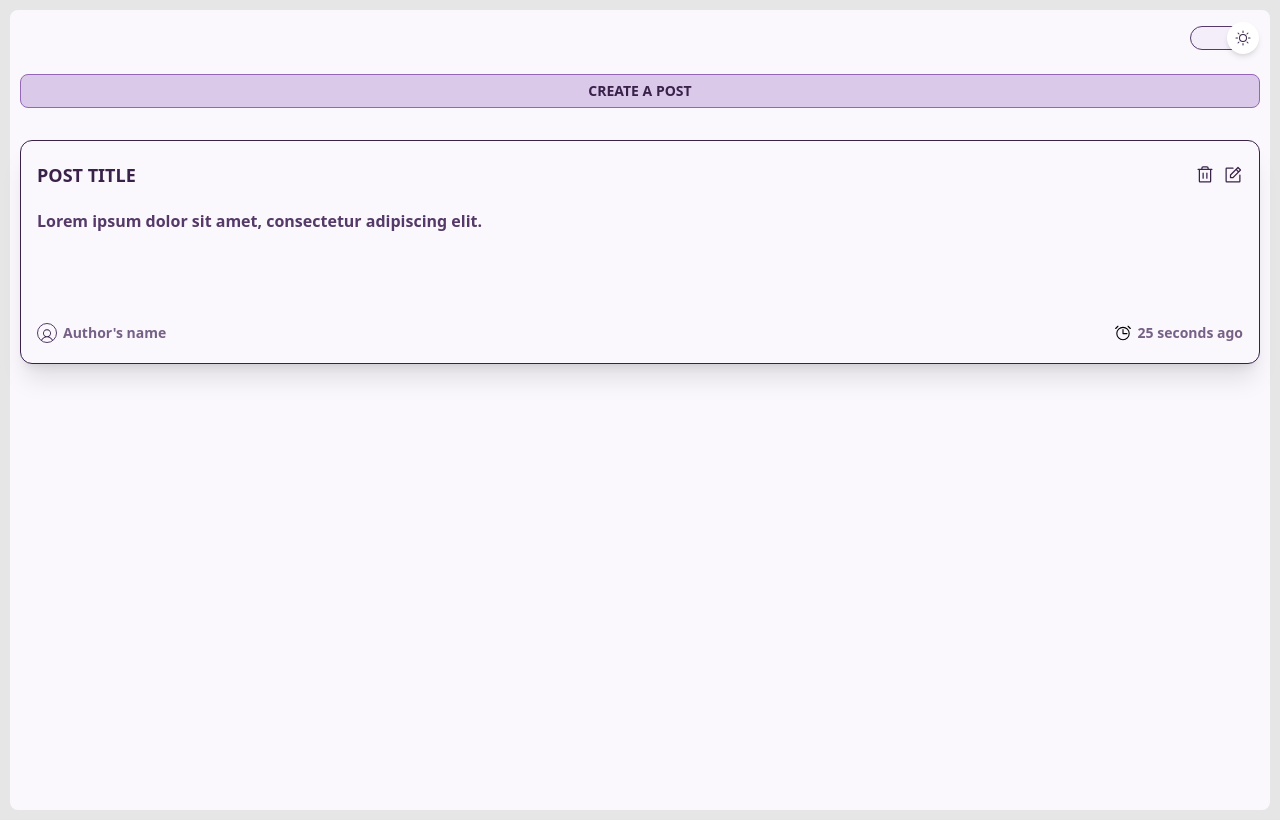
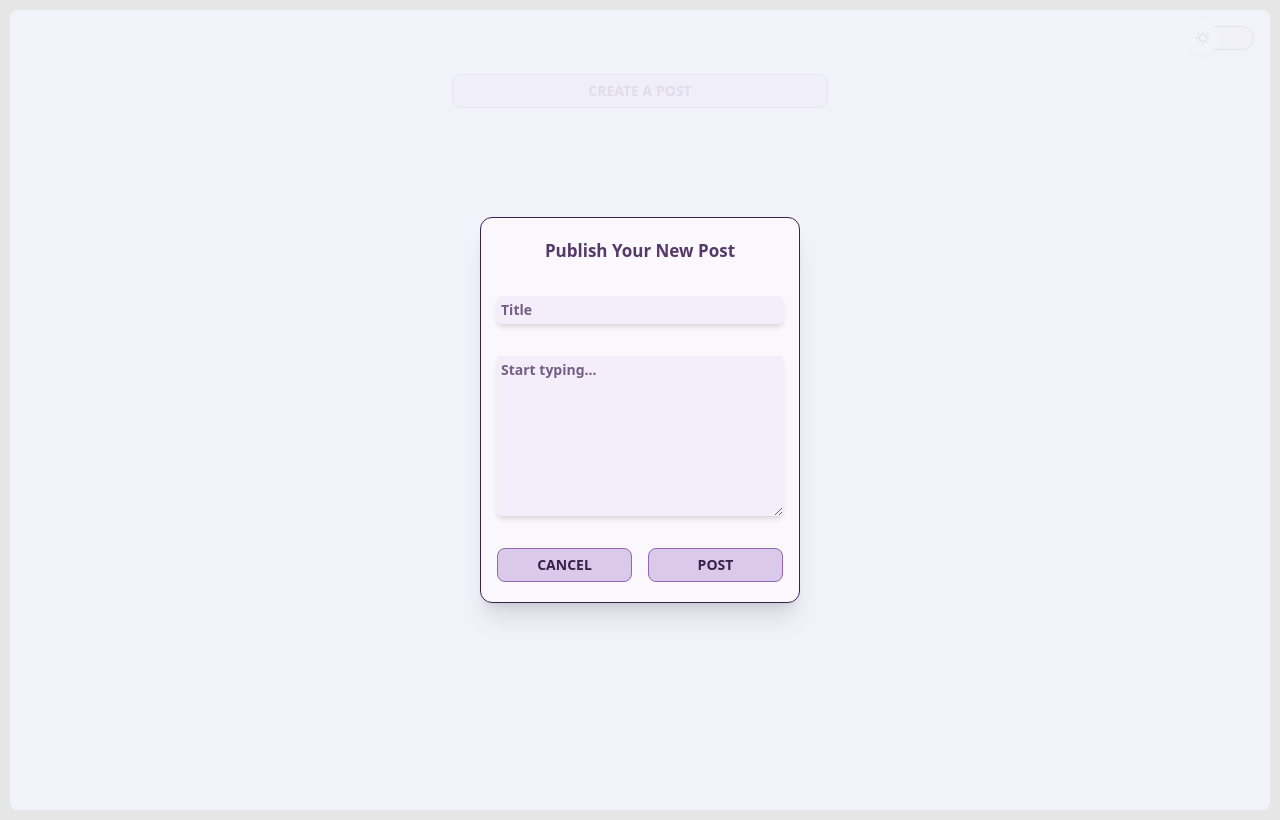
Before and after one commit to TamaraRibeiro/codeleap-test, a React (Vite) app: page /home in a window 1280 px wide. Both pictures are taken after a click on the button "CREATE A POST". Built offline with nearby package versions, Linux system fonts and the light colour scheme.

Commit message:
:art: add card component; switch component; modal new-post component

```diff
--- a/src/app.tsx
+++ b/src/app.tsx
@@ -1,10 +1,11 @@
-import { Moon, Sun } from "@phosphor-icons/react";
 import ModalForgotPassword from "./components/modal-forgot-password";
 import { useState } from "react";
 import Login from "./components/login";
+import SwitchMode from "./components/switch-mode";
 
 export default function App() {
   const [openModal, setModalOpen] = useState(false);
+
 
   function handleOpenModal() {
     setModalOpen(!openModal);
@@ -12,22 +13,10 @@ export default function App() {
 
   return (
     <div className="bg-amethyst-50 rounded-lg w-full h-screen flex justify-center items-center relative">
-      {/* switch button */}
-      <div className="absolute right-4 top-4">
-        <div className="relative border border-amethyst-900 w-16 bg-amethyst-100 h-6 rounded-full flex items-center justify-end">
-          {/* SWITCH SUN */}
-          <div className="absolute -right-1.5 rounded-full p-2 bg-white size-8 shadow-md">
-            <Sun className="text-amethyst-950" />
-          </div>
-          {/* SWITCH MOON */}
-          {/* <div className="absolute -left-1.5 rounded-full p-2 bg-white size-8 shadow-md">
-              <Moon className="text-amethyst-950" />
-            </div> */}
-        </div>
-      </div>
+      <SwitchMode />
 
       <div className="space-y-8 flex flex-col items-center">
-        <img src="public/codeleap-logo.svg" alt="logo" width={100} />
+        <img src="/codeleap-logo.svg" alt="logo" width={100} />
 
         <Login handleOpenModal={handleOpenModal} />
       </div>
--- a/src/components/card-post.tsx
+++ b/src/components/card-post.tsx
@@ -1,22 +1,22 @@
 import { Alarm, NotePencil, Trash, User } from "@phosphor-icons/react";
 
-export default function CardPost() {
+export default function CardPost({title, content, deletePost, editPost}: {title: string; content: string; deletePost: () => void; editPost: () => void}) {
   return (
-    <div className="border border-amethyst-950 bg-amethyst-50 rounded-xl px-4 py-5 shadow-xl flex flex-col justify-between h-56">
+    <div className="border border-amethyst-950 bg-amethyst-50 rounded-xl px-4 py-5 shadow-xl flex flex-col justify-between min-w-94 h-56">
       <div className="flex flex-col gap-5 w-full">
         <div className="flex items-center justify-between text-amethyst-950">
-          <p className="font-bold text-lg uppercase">post title</p>
+          <p className="font-bold text-lg uppercase">{title}</p>
           <div className="flex gap-2 items-center">
-            <div>
-              <Trash className="size-5 transition ease-in-out duration-300 hover:text-amethyst-700 hover:scale-110 cursor-pointer" />
+            <div onClick={deletePost} className="cursor-pointer ">
+              <Trash className="size-5 transition ease-in-out duration-300 hover:text-amethyst-700 hover:scale-110" />
             </div>
-            <div>
-              <NotePencil className="size-5 transition ease-in-out duration-300 hover:text-amethyst-700 hover:scale-110 cursor-pointer" />
+            <div className="cursor-pointer">
+              <NotePencil onClick={editPost} className="size-5 transition ease-in-out duration-300 hover:text-amethyst-700 hover:scale-110" />
             </div>
           </div>
         </div>
         <p className="font-semibold text-amethyst-900">
-          Lorem ipsum dolor sit amet, consectetur adipiscing elit.
+          {content}
         </p>
       </div>
       <div className="flex justify-between items-center">
--- a/src/components/create-account.tsx
+++ b/src/components/create-account.tsx
@@ -1,24 +1,18 @@
-import { Sun } from "@phosphor-icons/react";
 import Button from "./button";
+import { useNavigate } from "react-router";
+import SwitchMode from "./switch-mode";
 
 export default function CreateAccount() {
+  const navigate = useNavigate()
+  function handleLogin() {
+    navigate("/home");
+  }
   return (
     <div className="bg-amethyst-50 rounded-lg w-full h-screen flex justify-center items-center relative">
-      {/* switch button */}
-      <div className="absolute right-4 top-4">
-        <div className="relative border border-amethyst-900 w-16 bg-amethyst-100 h-6 rounded-full flex items-center justify-end">
-          {/* SWITCH SUN */}
-          <div className="absolute -right-1.5 rounded-full p-2 bg-white size-8 shadow-md">
-            <Sun className="text-amethyst-950" />
-          </div>
-          {/* SWITCH MOON */}
-          {/* <div className="absolute -left-1.5 rounded-full p-2 bg-white size-8 shadow-md">
-              <Moon className="text-amethyst-950" />
-            </div> */}
-        </div>
-      </div>
+      <SwitchMode />
+
       <div className="space-y-8 flex flex-col items-center">
-        <img src="public/codeleap-logo.svg" alt="logo" width={100} />
+        <img src="/codeleap-logo.svg" alt="logo" width={100} />
         <div className="space-y-5 px-2 flex flex-col">
           <div className="flex flex-col gap-1.5">
             <label htmlFor="name" className="text-950 font-semibold leading-5">
@@ -69,7 +63,7 @@ export default function CreateAccount() {
               className="bg-amethyst-100 rounded-sm shadow-md"
             />
           </div>
-          <Button text="sign up" />
+          <Button text="sign up" action={handleLogin} />
         </div>
 
         <span className="text-sm font-semibold text-amethyst-600">
--- a/src/components/home.tsx
+++ b/src/components/home.tsx
@@ -1,30 +1,55 @@
-import { Sun } from "@phosphor-icons/react";
 import Button from "./button";
 import CardPost from "./card-post";
+import { useState } from "react";
+import ModalCreatePost from "./modal-new-post";
+import { Post } from "../types/types";
+import SwitchMode from "./switch-mode";
 
 export default function Home() {
+  const [openModalCreatePost, setModalCreatePostOpen] = useState(false);
+  const [posts, setPosts] = useState<Post[]>([]);
+  const [editPost, setEditPost] = useState<{ post: Post; index: number } | null>(null)
+
+  function handleOpenModalCreatePost() {
+    setEditPost(null)
+    setModalCreatePostOpen(!openModalCreatePost);
+  }
+
+  function handleDeletePost(index: number) {
+    alert("Are you sure you want to delete this post?")
+    setPosts((prev) => prev.filter((_, i) => i !== index));
+  }
+
+  function handleEditPost(post: Post, index: number) {
+    setEditPost({ post, index });
+    setModalCreatePostOpen(true);
+  }
+
+  function handleSaveEditedPost(newPost: Post, index: number | null) {
+    if (index !== null) {
+      setPosts((prev) =>
+        prev.map((post, idx) => (idx === index ? newPost : post))
+      );
+    } else {
+      setPosts((prev) => [newPost, ...prev]);
+    }
+    setModalCreatePostOpen(false);
+  }
+
   return (
-    <div className="bg-amethyst-50 rounded-lg w-full h-screen relative px-2.5 pt-16 pb-5">
-      {/* switch button */}
-      <div className="absolute right-4 top-4">
-        <div className="relative border border-amethyst-900 w-16 bg-amethyst-100 h-6 rounded-full flex items-center justify-end">
-          {/* SWITCH SUN */}
-          <div className="absolute -right-1.5 rounded-full p-2 bg-white size-8 shadow-md">
-            <Sun className="text-amethyst-950" />
-          </div>
-          {/* SWITCH MOON */}
-          {/* <div className="absolute -left-1.5 rounded-full p-2 bg-white size-8 shadow-md">
-              <Moon className="text-amethyst-950" />
-            </div> */}
-        </div>
+    <div className="bg-amethyst-50 rounded-lg w-full h-full min-h-screen flex justify-center relative px-2.5 pb-5">
+
+      <SwitchMode />
+
+      <div className="space-y-8 mt-16 flex flex-col items-center min-w-94">
+        <Button text="create a post" action={handleOpenModalCreatePost} />
+        {posts.map((post, index) => (<CardPost key={index} title={post.title} content={post.content} deletePost={() => handleDeletePost(index)} editPost={() => handleEditPost(post, index)}/>) )}
       </div>
-      {/* switch button */}
 
-      <div className="space-y-8">
-        <Button text="create a post" />
-        {/* map content here */}
-        <CardPost />
-      </div>
+      {openModalCreatePost && (
+        <ModalCreatePost openModalCreatePost={handleOpenModalCreatePost} savePost={handleSaveEditedPost}
+        editPost={editPost} />
+      )}
     </div>
   );
 }
--- /dev/null
+++ b/src/components/modal-new-post.tsx
@@ -0,0 +1,84 @@
+import { useEffect, useState } from "react";
+import Button from "./button";
+import { Post } from "../types/types";
+
+export default function ModalCreatePost({
+  openModalCreatePost,
+  savePost,
+  editPost,
+}: {
+  openModalCreatePost: () => void;
+  savePost: (newPost: Post, index: number | null) => void;
+  editPost: { post: Post; index: number } | null;
+}) {
+  const [newPost, setNewPost] = useState<Post>({
+    title: "",
+    content: "",
+    author: "Author's name", // Placeholder, replace with actual user
+    created_at: "25 seconds ago",
+  });
+
+  useEffect(() => {
+    if (editPost) {
+      setNewPost(editPost.post);
+    }
+  }, [editPost]);
+
+  function handleInputChange(
+    event: React.ChangeEvent<HTMLInputElement | HTMLTextAreaElement>
+  ) {
+    setNewPost({
+      ...newPost,
+      [event.target.name]: event.target.value,
+    });
+  }
+
+  function handlePostButton() {
+    savePost(newPost, editPost ? editPost.index : null);
+
+    if (editPost) {
+      alert("post saved");
+    } else {
+      alert("new post created");
+    }
+
+    openModalCreatePost();
+  }
+  return (
+    <div className="absolute flex justify-center items-center w-full h-full bg-[#F2F2FB]/90 rounded-lg">
+      <div className="border border-amethyst-950 bg-amethyst-50 rounded-xl px-4 py-5 shadow-xl flex flex-col justify-between w-80">
+        <div className="flex flex-col gap-8 w-full">
+          <p className="font-semibold text-[17px] text-amethyst-900 text-center">
+            {editPost ? "Edit Your Post" : "Publish Your New Post"}
+          </p>
+          <div className="flex flex-col gap-1.5">
+            <input
+              type="text"
+              name="title"
+              value={newPost.title}
+              className="bg-amethyst-100 rounded-sm shadow-md px-1 py-1 text-sm placeholder:text-amethyst-900/80 placeholder:text-sm placeholder:font-semibold placeholder:leading-5 outline-none"
+              placeholder="Title"
+              onChange={handleInputChange}
+            />
+          </div>
+          <div className="flex flex-col gap-1.5">
+            <textarea
+              name="content"
+              value={newPost.content}
+              className="bg-amethyst-100 rounded-sm shadow-md min-h-40 max-h-72 px-1 py-1 text-sm placeholder:text-amethyst-900/80 placeholder:text-sm placeholder:font-semibold placeholder:leading-5 outline-none"
+              placeholder="Start typing..."
+              onChange={handleInputChange}
+            />
+          </div>
+          <div className="flex gap-4">
+            <Button text="Cancel" action={openModalCreatePost} />
+            <Button
+              text={editPost ? "Save" : "Post"}
+              action={handlePostButton}
+            />
+          </div>
+        </div>
+      </div>
+    </div>
+  );
+}
--- /dev/null
+++ b/src/components/switch-mode.tsx
@@ -0,0 +1,48 @@
+import { Moon, Sun } from "@phosphor-icons/react";
+import { useState, useEffect } from "react";
+
+export default function SwitchMode() {
+  const [isDark, setIsDark] = useState(false);
+
+  useEffect(() => {
+    const storedTheme = localStorage.getItem("theme");
+    if (storedTheme === "dark") {
+      setIsDark(true);
+      document.documentElement.classList.add("dark");
+    }
+  }, []);
+
+  function toggleDarkMode() {
+    setIsDark((prev) => !prev);
+    if (!isDark) {
+      document.documentElement.classList.add("dark");
+      localStorage.setItem("theme", "dark");
+    } else {
+      document.documentElement.classList.remove("dark");
+      localStorage.setItem("theme", "light");
+    }
+  }
+  return (
+    <div className="absolute right-4 top-4">
+      <div
+        onClick={toggleDarkMode}
+        className="relative border border-amethyst-900 w-16 bg-amethyst-100 dark:bg-white/10 h-6 rounded-full flex items-center transition-all duration-300"
+      >
+        {/* SWITCH SUN */}
+        <div
+          className={`absolute cursor-pointer rounded-full p-2 bg-white size-8 shadow-md flex items-center justify-center hover:outline-8 transition-transform duration-300 transform ${
+            isDark
+              ? "translate-x-10 hover:outline-white/20"
+              : "-translate-x-1 hover:outline-black/10"
+          }`}
+        >
+          {isDark ? (
+            <Moon className="text-amethyst-950" />
+          ) : (
+            <Sun className="text-amethyst-950" />
+          )}
+        </div>
+      </div>
+    </div>
+  );
+}
--- /dev/null
+++ b/src/types/types.d.ts
@@ -0,0 +1,6 @@
+export interface Post {
+    title: string;
+    content: string;
+    created_at: string;
+    author: string
+}
```
